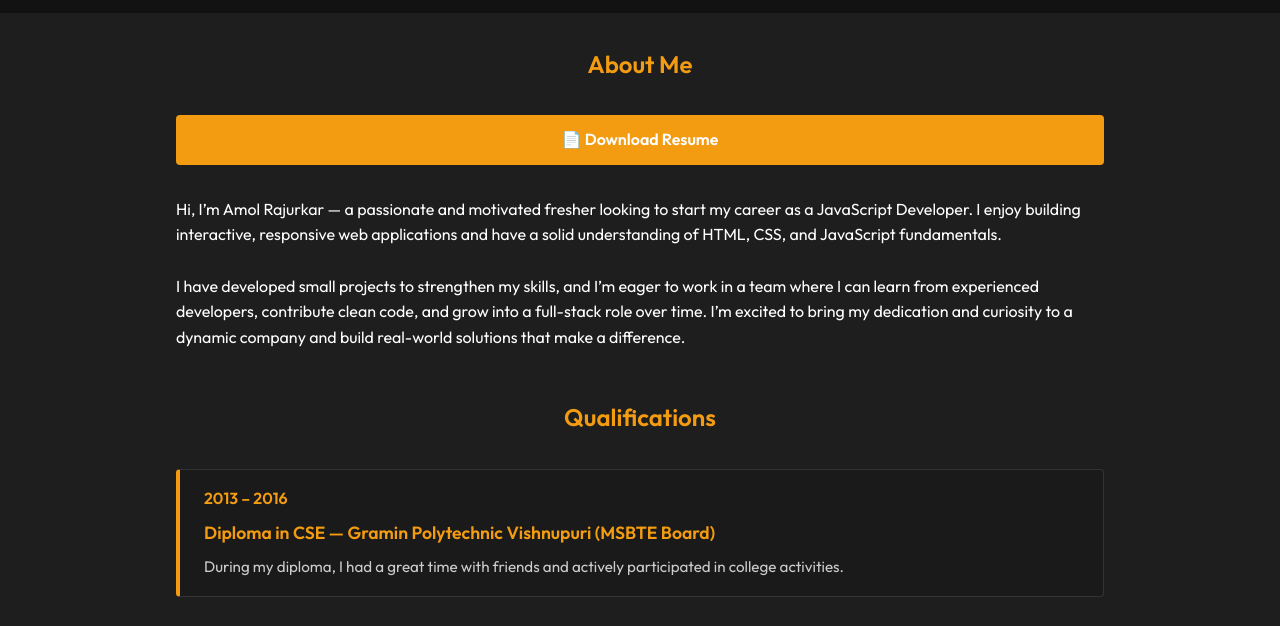
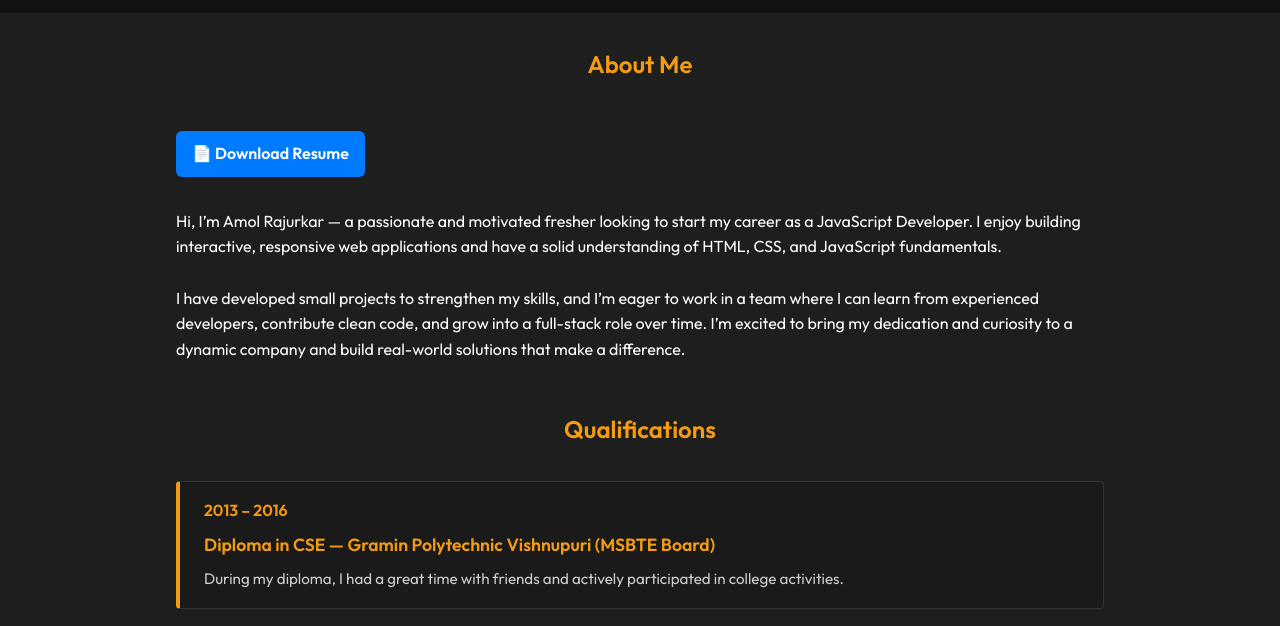
Before and after one commit to Amol-Rajurkar7/website, a plain HTML site: page index.html in a window 1280 px wide. Shown: the part 104-730 px from the top of the page. Drawn offline with Linux system fonts and the light colour scheme.

Commit message:
Update portfolio.css

```diff
--- a/portfolio.css
+++ b/portfolio.css
@@ -507,3 +507,17 @@ form button:hover {
     position: relative;
   }
 }
+.btn {
+  display: inline-block;
+  padding: 10px 16px;
+  background-color: #007bff;
+  color: white;
+  border-radius: 6px;
+  text-decoration: none;
+  font-weight: 600;
+  transition: background 0.3s;
+}
+
+.btn:hover {
+  background-color: #0056b3;
+}
```
